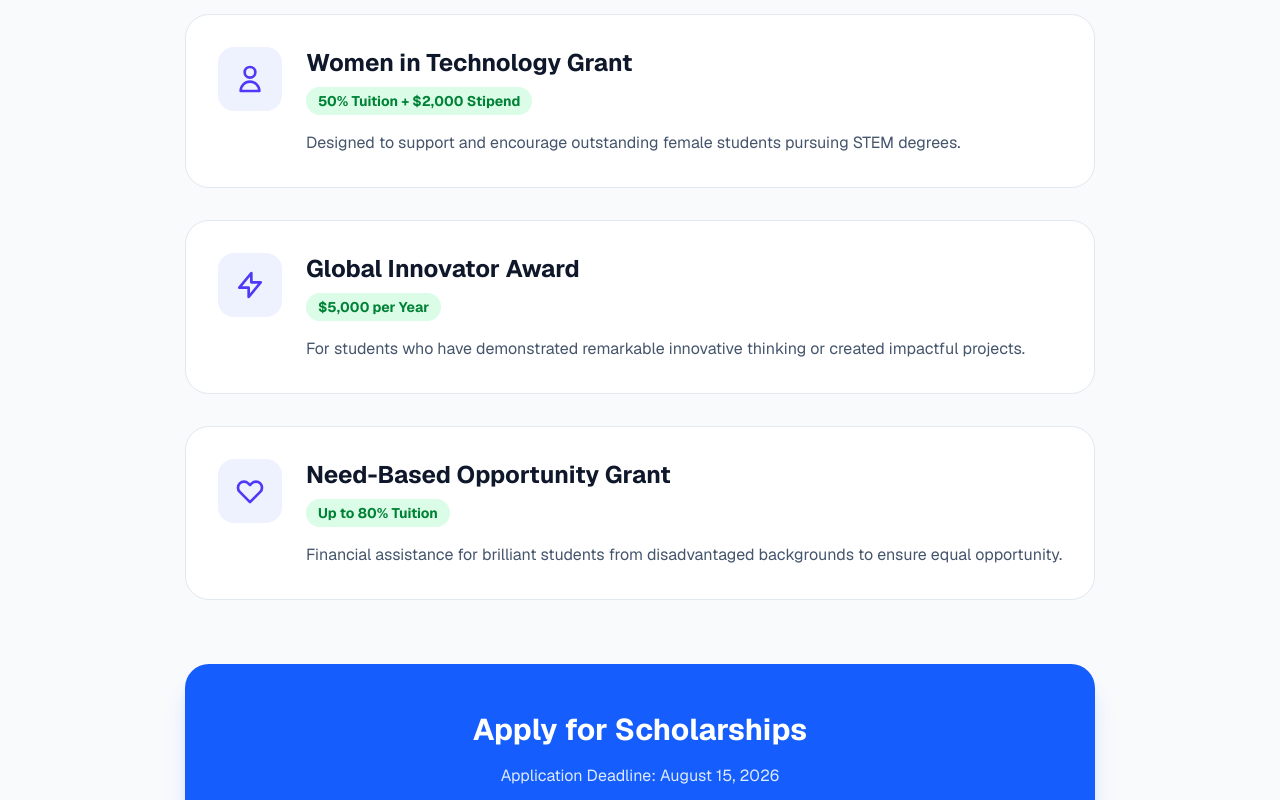
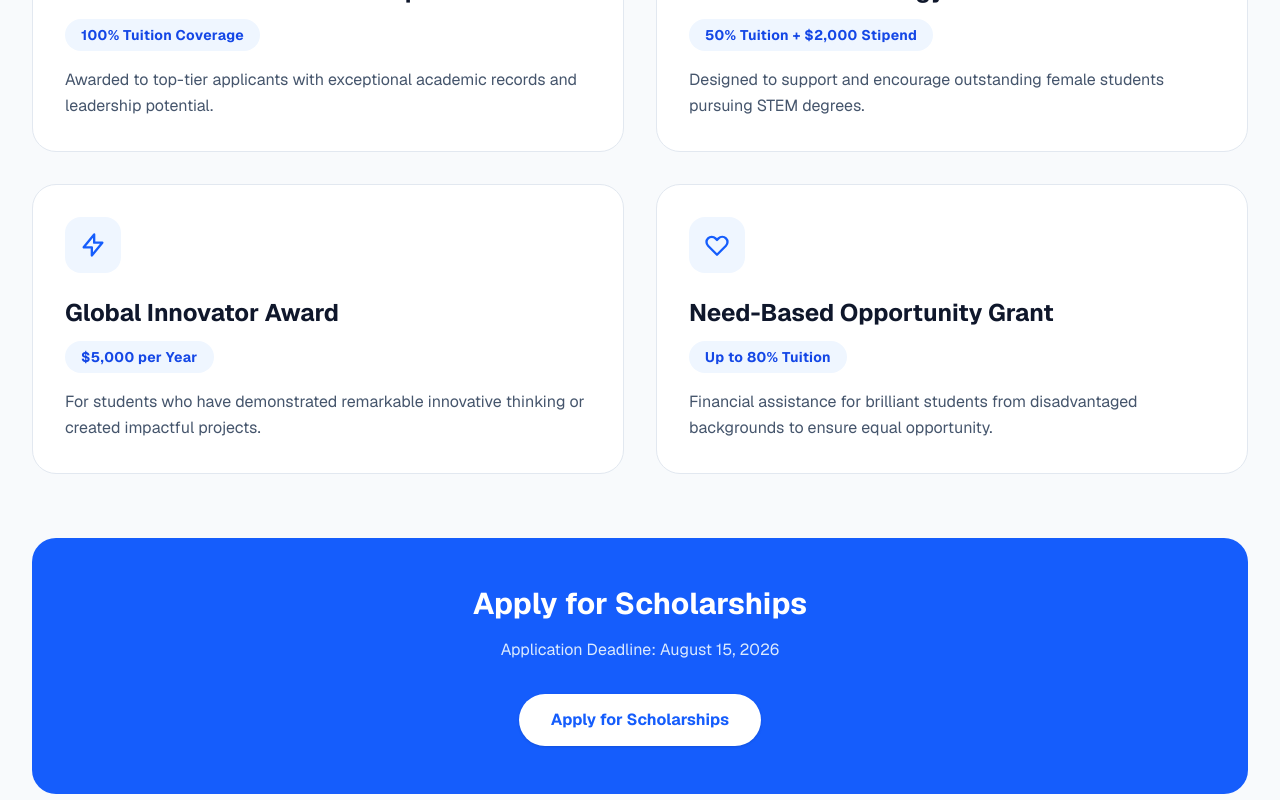
Before and after one commit to Oeun-nuphea/school-demo, a Next.js app: page /en/scholarships in a window 1280 px wide. Shown: the part 660-1460 px from the top of the page. Built offline with nearby package versions, Linux system fonts and the light colour scheme.

Commit message:
feat: redesign scholarship page layout and optimize image components in navigation and footer

```diff
--- a/src/app/[locale]/scholarships/page.tsx
+++ b/src/app/[locale]/scholarships/page.tsx
@@ -12,10 +12,13 @@ export default async function Scholarships({ params }: { params: Promise<{ local
 
       {/* Sleek Dark Header */}
       <section className="relative bg-slate-950 pt-36 pb-24 px-4 sm:px-6 lg:px-8 text-center overflow-hidden border-b border-slate-800">
-        <div className="absolute top-0 inset-x-0 h-px bg-gradient-to-r from-transparent via-white/10 to-transparent"></div>
-        <div className="absolute -top-40 -right-40 w-96 h-96 bg-blue-500/10 rounded-full blur-3xl"></div>
-        <div className="absolute -bottom-40 -left-40 w-96 h-96 bg-indigo-500/10 rounded-full blur-3xl"></div>
+        <div className="absolute top-0 inset-x-0 h-px bg-gradient-to-r from-transparent via-blue-500/50 to-transparent"></div>
+        <div className="absolute -top-40 -right-40 w-96 h-96 bg-blue-500/20 rounded-full blur-3xl"></div>
+        <div className="absolute -bottom-40 -left-40 w-96 h-96 bg-indigo-500/20 rounded-full blur-3xl"></div>
         <div className="relative z-10">
+          <span className="inline-block py-1 px-3 rounded-full bg-blue-500/10 border border-blue-500/20 text-blue-400 text-sm font-semibold tracking-wider mb-6 uppercase">
+            Financial Aid
+          </span>
           <h1 className="text-4xl md:text-5xl font-extrabold text-white mb-6 tracking-tight">
             {dict.scholarships.headerTitle}
           </h1>
@@ -26,8 +29,8 @@ export default async function Scholarships({ params }: { params: Promise<{ local
       </section>
 
       {/* Scholarship Listings */}
-      <section className="py-24 max-w-5xl mx-auto px-4 sm:px-6 lg:px-8">
-        <div className="space-y-8">
+      <section className="py-24 max-w-7xl mx-auto px-4 sm:px-6 lg:px-8">
+        <div className="grid grid-cols-1 md:grid-cols-2 gap-8">
           {scholarshipsList.map((item: any, idx: number) => {
             const iconMap: any = {
               merit: "M9 12l2 2 4-4M7.835 4.697a3.42 3.42 0 001.946-.806 3.42 3.42 0 014.438 0 3.42 3.42 0 001.946.806 3.42 3.42 0 013.138 3.138 3.42 3.42 0 00.806 1.946 3.42 3.42 0 010 4.438 3.42 3.42 0 00-.806 1.946 3.42 3.42 0 01-3.138 3.138 3.42 3.42 0 00-1.946.806 3.42 3.42 0 01-4.438 0 3.42 3.42 0 00-1.946-.806 3.42 3.42 0 01-3.138-3.138 3.42 3.42 0 00-.806-1.946 3.42 3.42 0 010-4.438 3.42 3.42 0 00.806-1.946 3.42 3.42 0 013.138-3.138z",
@@ -36,30 +39,28 @@ export default async function Scholarships({ params }: { params: Promise<{ local
               need: "M4.318 6.318a4.5 4.5 0 000 6.364L12 20.364l7.682-7.682a4.5 4.5 0 00-6.364-6.364L12 7.636l-1.318-1.318a4.5 4.5 0 00-6.364 0z"
             };
             return (
-              <div key={idx} className="bg-white border border-slate-200 p-8 rounded-3xl flex flex-col md:flex-row items-start md:items-center justify-between gap-8 hover:shadow-xl transition-shadow">
-                <div className="flex gap-6 items-start">
-                  <div className="w-16 h-16 shrink-0 bg-indigo-50 rounded-2xl flex items-center justify-center text-indigo-600">
-                    <svg className="w-8 h-8" fill="none" viewBox="0 0 24 24" stroke="currentColor">
-                      <path strokeLinecap="round" strokeLinejoin="round" strokeWidth={2} d={iconMap[item.id] || iconMap.merit} />
-                    </svg>
+              <div key={idx} className="bg-white border border-slate-200 rounded-3xl p-8 flex flex-col gap-6 hover:shadow-xl hover:shadow-slate-200/50 transition-all">
+                <div className="w-14 h-14 shrink-0 rounded-2xl bg-blue-50 text-blue-600 flex items-center justify-center">
+                  <svg className="w-7 h-7" fill="none" viewBox="0 0 24 24" stroke="currentColor">
+                    <path strokeLinecap="round" strokeLinejoin="round" strokeWidth={2} d={iconMap[item.id] || iconMap.merit} />
+                  </svg>
+                </div>
+                <div className="flex-1 w-full">
+                  <h3 className="text-2xl font-bold text-slate-900 mb-3">{item.title}</h3>
+                  <div className="inline-block px-4 py-1.5 rounded-full bg-blue-50 text-blue-700 text-sm font-bold tracking-wide mb-4">
+                    {item.amount}
                   </div>
-                  <div>
-                    <h3 className="text-2xl font-bold text-slate-900 mb-2">{item.title}</h3>
-                    <div className="inline-block px-3 py-1 bg-green-100 text-green-700 text-sm font-bold rounded-full mb-4">
-                      {item.amount}
-                    </div>
-                    <p className="text-slate-600">{item.desc}</p>
-                  </div>
+                  <p className="text-slate-600 leading-relaxed">{item.desc}</p>
                 </div>
               </div>
             );
           })}
         </div>
 
-        <div className="mt-16 text-center bg-blue-600 rounded-3xl p-12 text-white shadow-xl shadow-blue-600/20">
+        <div className="mt-16 bg-blue-600 rounded-3xl p-12 text-center text-white">
           <h3 className="text-3xl font-bold mb-4">{dict.scholarships.applyNow}</h3>
-          <p className="text-blue-100 mb-8">{dict.scholarships.deadline}</p>
-          <Link href={`/${locale}/admissions`} className="inline-block bg-white text-blue-600 font-bold px-8 py-4 rounded-full hover:bg-slate-50 transition-colors">
+          <p className="text-blue-100 mb-8 max-w-xl mx-auto">{dict.scholarships.deadline}</p>
+          <Link href={`/${locale}/admissions`} className="inline-block bg-white text-blue-600 font-bold px-8 py-3.5 rounded-full hover:bg-slate-50 transition-colors shadow-sm hover:shadow-md">
             {dict.scholarships.applyNow}
           </Link>
         </div>
--- a/src/components/Footer.tsx
+++ b/src/components/Footer.tsx
@@ -21,7 +21,7 @@ export default function Footer() {
         <div className="grid grid-cols-1 md:grid-cols-4 gap-12 mb-16">
           <div className="md:col-span-1">
             <div className="flex items-center gap-3 mb-6">
-              <Image src="/logo-transparent.png" alt="Asian Institute of Cambodia Logo" width={64} height={64} className="w-auto h-auto object-contain" />
+              <Image src="/logo-transparent.png" alt="Asian Institute of Cambodia Logo" width={64} height={64} className="object-contain" />
               <span className="font-bold text-xl text-slate-900">A.I.C</span>
             </div>
             <p className="text-slate-500 mb-6 text-sm">
--- a/src/components/Navbar.tsx
+++ b/src/components/Navbar.tsx
@@ -51,7 +51,7 @@ export default function Navbar() {
               width={36}
               height={36}
               priority
-              className="w-auto h-auto object-contain drop-shadow-sm"
+              className="object-contain drop-shadow-sm"
             />
             <span className="font-extrabold text-lg tracking-tight hidden sm:block bg-clip-text text-transparent bg-gradient-to-r from-blue-700 to-indigo-600">
               A.E.I
```
